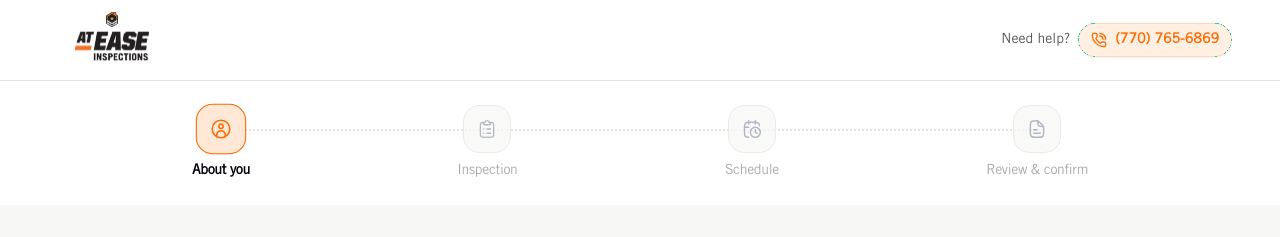
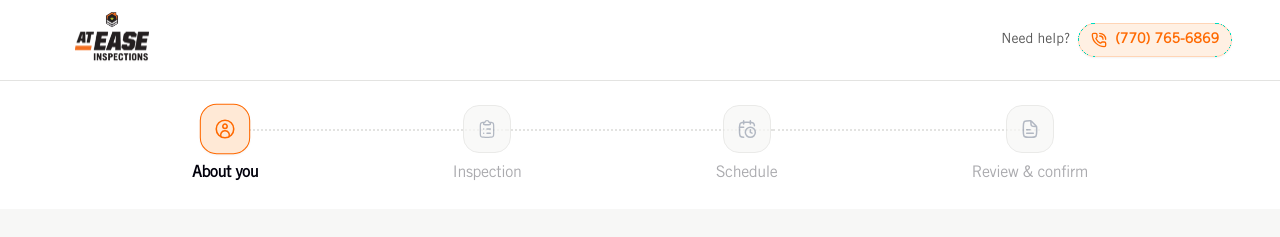
Before and after one commit to backbencherstudio/jmbattaglia_frontend, a Next.js app: page / in a window 1280 px wide. Shown: the top 237 px of the page. Built offline with nearby package versions, Linux system fonts and the light colour scheme.

Commit message:
updated text input

```diff
--- a/components/stepper/TopStepper.tsx
+++ b/components/stepper/TopStepper.tsx
@@ -43,8 +43,7 @@ export const TopStepper: React.FC<TopStepperProps> = ({
           {steps.slice(0, steps.length - 1).map((_, i) => (
             <div
               key={i}
-              className={`flex-1 h-[2px] border-t-2 border-dotted transition-colors duration-300 ${
-                i < activeStepIndex ? "border-primary" : "border-hairline"
+              className={`flex-1 h-[2px] border-t-2 border-dotted transition-colors duration-300 ${i < activeStepIndex ? "border-primary" : "border-hairline"
                 }`}
             />
           ))}
@@ -58,14 +57,12 @@ export const TopStepper: React.FC<TopStepperProps> = ({
             <div
               key={step.id}
               onClick={() => idx <= activeStepIndex && onStepClick(idx)}
-              className={`relative z-10 flex flex-col items-center gap-1.5 sm:gap-2 group cursor-pointer transition-all ${
-                idx > activeStepIndex ? "cursor-not-allowed opacity-75" : ""
+              className={`relative z-10 flex flex-col items-center gap-1.5 sm:gap-2 group cursor-pointer transition-all ${idx > activeStepIndex ? "cursor-not-allowed opacity-75" : ""
                 }`}
             >
               {/* Step Icon Box */}
               <div
-                className={`w-9 h-9 sm:w-12 sm:h-12 rounded-xl sm:rounded-2xl flex items-center justify-center transition-all duration-200 border ${
-                  isCompleted
+                className={`w-9 h-9 sm:w-12 sm:h-12 rounded-xl sm:rounded-2xl flex items-center justify-center transition-all duration-200 border ${isCompleted
                     ? "border-primary bg-primary text-white shadow-xs"
                     : isActive
                       ? "border-primary bg-primary-subtle text-primary shadow-xs scale-105"
@@ -74,8 +71,7 @@ export const TopStepper: React.FC<TopStepperProps> = ({
               >
                 {getStepIcon(
                   step.iconName,
-                  `w-4 h-4 sm:w-5 sm:h-5 ${
-                    isCompleted
+                  `w-4 h-4 sm:w-5 sm:h-5 ${isCompleted
                     ? "text-white"
                     : isActive
                       ? "text-primary"
@@ -86,8 +82,7 @@ export const TopStepper: React.FC<TopStepperProps> = ({
 
               {/* Step Title */}
               <span
-                className={`text-[10px] sm:text-xs md:text-sm tracking-tight transition-colors text-center font-bold ${
-                  isActive || isCompleted ? "text-main font-bold" : "text-muted font-normal"
+                className={`text-[10px] sm:text-xs md:text-base tracking-tight transition-colors text-center font-bold ${isActive || isCompleted ? "text-main font-bold" : "text-muted font-normal"
                   }`}
               >
                 {step.title}
```
Lines whose indentation alone changed are shown as unchanged.
